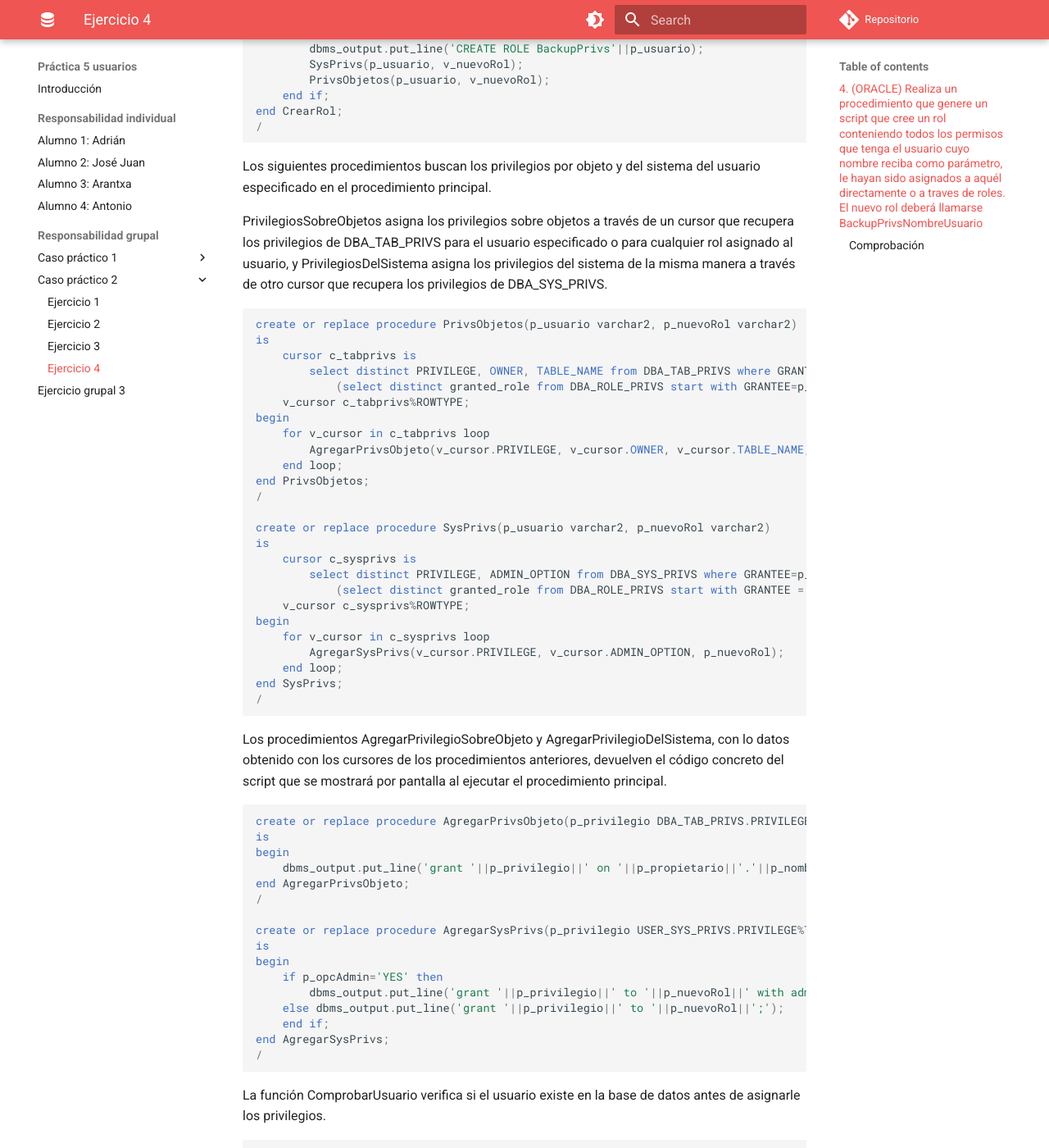
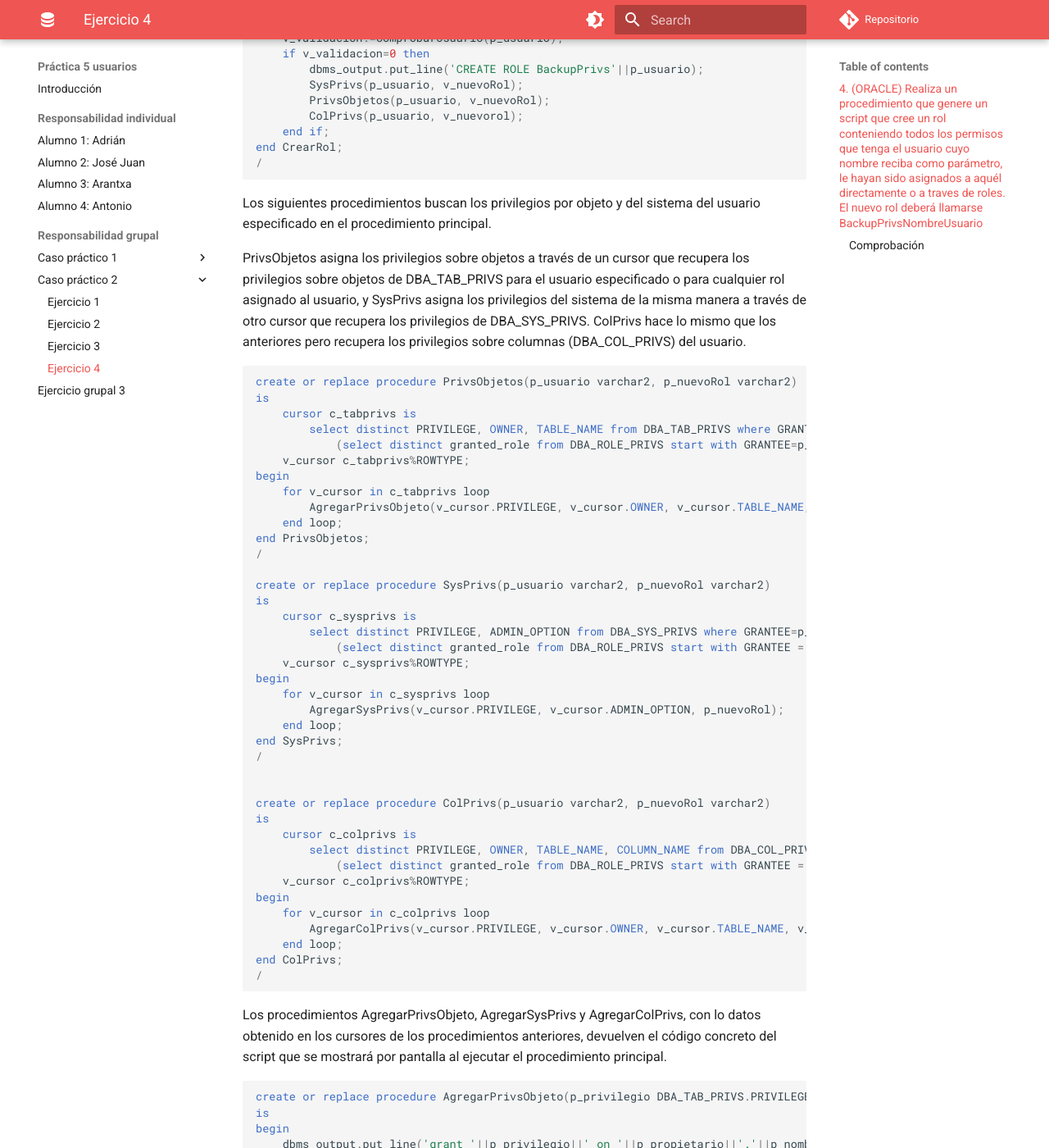
Before and after one commit to adriasir123/grupalesbdc, an MkDocs documentation site: the page built from docs/p5-usuarios/rg/caso-practico-2-ej4.md, in a window 1280 px wide and 1400 px high, scrolled down 580 px. Shown: the whole window at 82% size. Built offline with MkDocs 1.6.1 and Material for MkDocs 9.7.7, drawn with Linux system fonts in a browser that asks for light colours; comment, search, counter and statistics services are not loaded; some of the changed text lies outside the part shown.

Commit message:
He añadido la comprobación de la vista DBA_COL_PRIVS

````diff
--- a/docs/p5-usuarios/rg/caso-practico-2-ej4.md
+++ b/docs/p5-usuarios/rg/caso-practico-2-ej4.md
@@ -2,7 +2,7 @@
 
 ## 4. (ORACLE) Realiza un procedimiento que genere un script que cree un rol conteniendo todos los permisos que tenga el usuario cuyo nombre reciba como parámetro, le hayan sido asignados a aquél directamente o a traves de roles. El nuevo rol deberá llamarse BackupPrivsNombreUsuario
 
-Este sería el procedimiento principal, al cual le daríamos un usuario y, si existe, nos mostrará por pantalla la creación del rol y la asignación de todos los privilegios al rol creado.
+Este sería el procedimiento principal, al cual le daríamos un usuario y, si existe, nos mostrará por pantalla la creación del rol y la asignación de todos los privilegios (de sistema, sobre objetos y sobre columnas) al rol creado.
 
 ```sql
 create or replace procedure CrearRol (p_usuario varchar2)
@@ -15,6 +15,7 @@ begin
         dbms_output.put_line('CREATE ROLE BackupPrivs'||p_usuario);
         SysPrivs(p_usuario, v_nuevoRol);
         PrivsObjetos(p_usuario, v_nuevoRol);
+        ColPrivs(p_usuario, v_nuevorol);
     end if;
 end CrearRol;
 /
@@ -22,7 +23,7 @@ end CrearRol;
 
 Los siguientes procedimientos buscan los privilegios por objeto y del sistema del usuario especificado en el procedimiento principal.
 
-PrivilegiosSobreObjetos asigna los privilegios sobre objetos a través de un cursor que recupera los privilegios de DBA_TAB_PRIVS para el usuario especificado o para cualquier rol asignado al usuario, y PrivilegiosDelSistema asigna los privilegios del sistema de la misma manera a través de otro cursor que recupera los privilegios de DBA_SYS_PRIVS.
+PrivsObjetos asigna los privilegios sobre objetos a través de un cursor que recupera los privilegios sobre objetos de DBA_TAB_PRIVS para el usuario especificado o para cualquier rol asignado al usuario, y SysPrivs asigna los privilegios del sistema de la misma manera a través de otro cursor que recupera los privilegios de DBA_SYS_PRIVS. ColPrivs hace lo mismo que los anteriores pero recupera los privilegios sobre columnas (DBA_COL_PRIVS) del usuario.
 
 ```sql
 create or replace procedure PrivsObjetos(p_usuario varchar2, p_nuevoRol varchar2)
@@ -50,9 +51,23 @@ begin
     end loop;
 end SysPrivs;
 /
+
+
+create or replace procedure ColPrivs(p_usuario varchar2, p_nuevoRol varchar2)
+is
+    cursor c_colprivs is
+        select distinct PRIVILEGE, OWNER, TABLE_NAME, COLUMN_NAME from DBA_COL_PRIVS where GRANTEE=p_usuario or GRANTEE in
+            (select distinct granted_role from DBA_ROLE_PRIVS start with GRANTEE = p_usuario connect by GRANTEE = prior GRANTED_ROLE);
+    v_cursor c_colprivs%ROWTYPE;
+begin
+    for v_cursor in c_colprivs loop
+        AgregarColPrivs(v_cursor.PRIVILEGE, v_cursor.OWNER, v_cursor.TABLE_NAME, v_cursor.COLUMN_NAME, p_nuevoRol);
+    end loop;
+end ColPrivs;
+/
 ```
 
-Los procedimientos AgregarPrivilegioSobreObjeto y AgregarPrivilegioDelSistema, con lo datos obtenido con los cursores de los procedimientos anteriores, devuelven el código concreto del script que se mostrará por pantalla al ejecutar el procedimiento principal.
+Los procedimientos AgregarPrivsObjeto, AgregarSysPrivs y AgregarColPrivs, con lo datos obtenido en los cursores de los procedimientos anteriores, devuelven el código concreto del script que se mostrará por pantalla al ejecutar el procedimiento principal.
 
 ```sql
 create or replace procedure AgregarPrivsObjeto(p_privilegio DBA_TAB_PRIVS.PRIVILEGE%TYPE, p_propietario DBA_TAB_PRIVS.OWNER%TYPE, p_nombreTabla DBA_TAB_PRIVS.TABLE_NAME%TYPE, p_nuevoRol varchar2)
@@ -70,6 +85,13 @@ begin
     else dbms_output.put_line('grant '||p_privilegio||' to '||p_nuevoRol||';');
     end if;
 end AgregarSysPrivs;
+/
+
+create or replace procedure AgregarColPrivs(p_privilegio DBA_COL_PRIVS.PRIVILEGE%TYPE, p_propietario DBA_COL_PRIVS.OWNER%TYPE, p_nombreTabla DBA_COL_PRIVS.TABLE_NAME%TYPE, p_nombreColumna DBA_COL_PRIVS.COLUMN_NAME%TYPE, p_nuevoRol varchar2)
+is
+begin
+    dbms_output.put_line('grant '||p_privilegio||'('||p_nombreColumna||')'||' on '||p_propietario||'.'||p_nombreTabla||' to '||p_nuevoRol||';');
+end AgregarColPrivs;
 /
 ```
 
````
Also changed, not shown: docs/p5-usuarios/ri/alumno3.md (+22 -0 lines).
